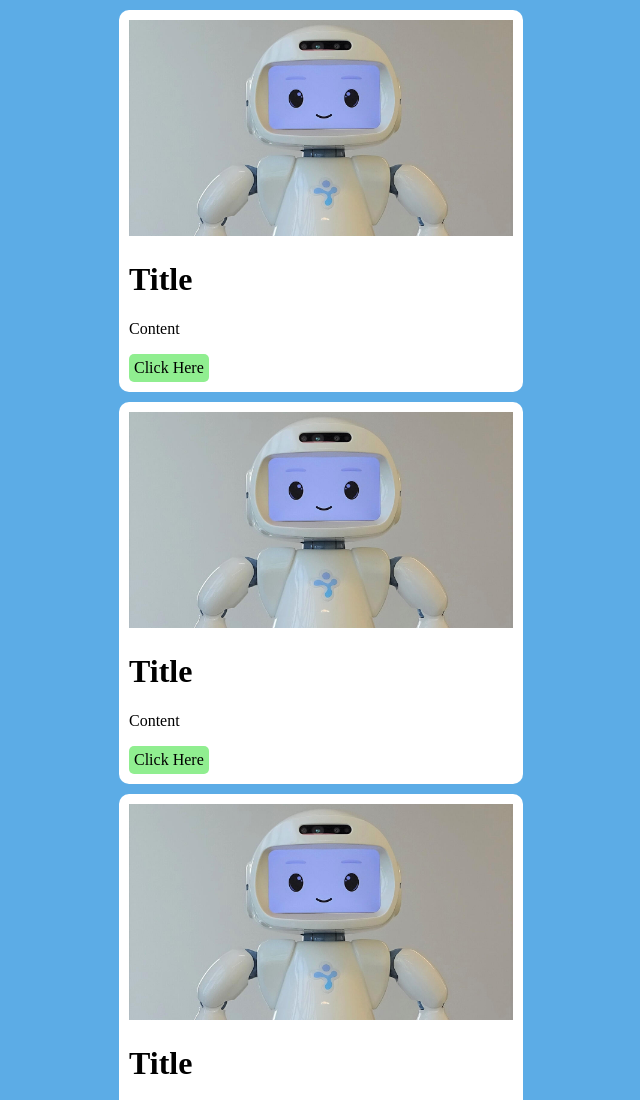
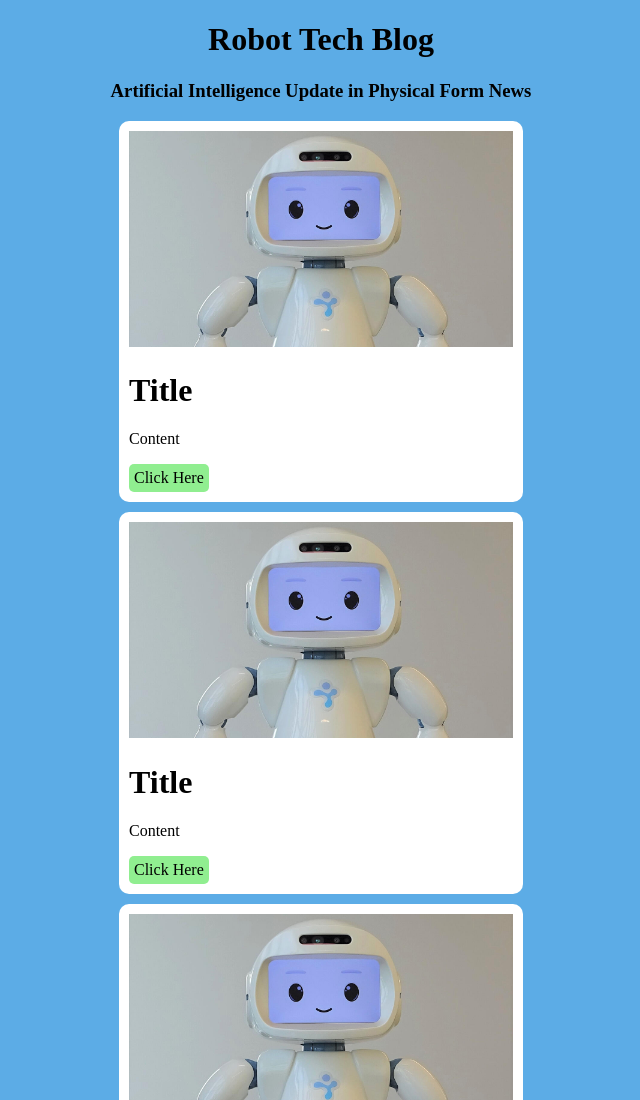
Before and after one commit to LebrancWorkshop/Learn-FrontEnd-Zinglecode, a website built with Vite: page app01/index.html in a window 1280 px wide. Shown: the top 1100 px of the page, without its empty margins (319-959 px from the left). Built offline with nearby package versions, Linux system fonts and the light colour scheme.

Commit message:
✨ feat: add header

```diff
--- a/app01/index.html
+++ b/app01/index.html
@@ -8,6 +8,10 @@
     <title>Front-End Workshop #1</title>
   </head>
   <body>
+    <header>
+      <h1>Robot Tech Blog</h1>
+      <h3>Artificial Intelligence Update in Physical Form News</h3>
+    </header>
     <div class="box">
       <img src="/img/robot.jpeg" alt="robot">
       <h1>Title</h1>
--- a/app01/style.css
+++ b/app01/style.css
@@ -2,6 +2,10 @@ html, body {
   background-color: #5cace6;
   margin: 0;
   padding: 0;
+}
+
+header {
+  text-align: center;
 }
 
 .box {
```
